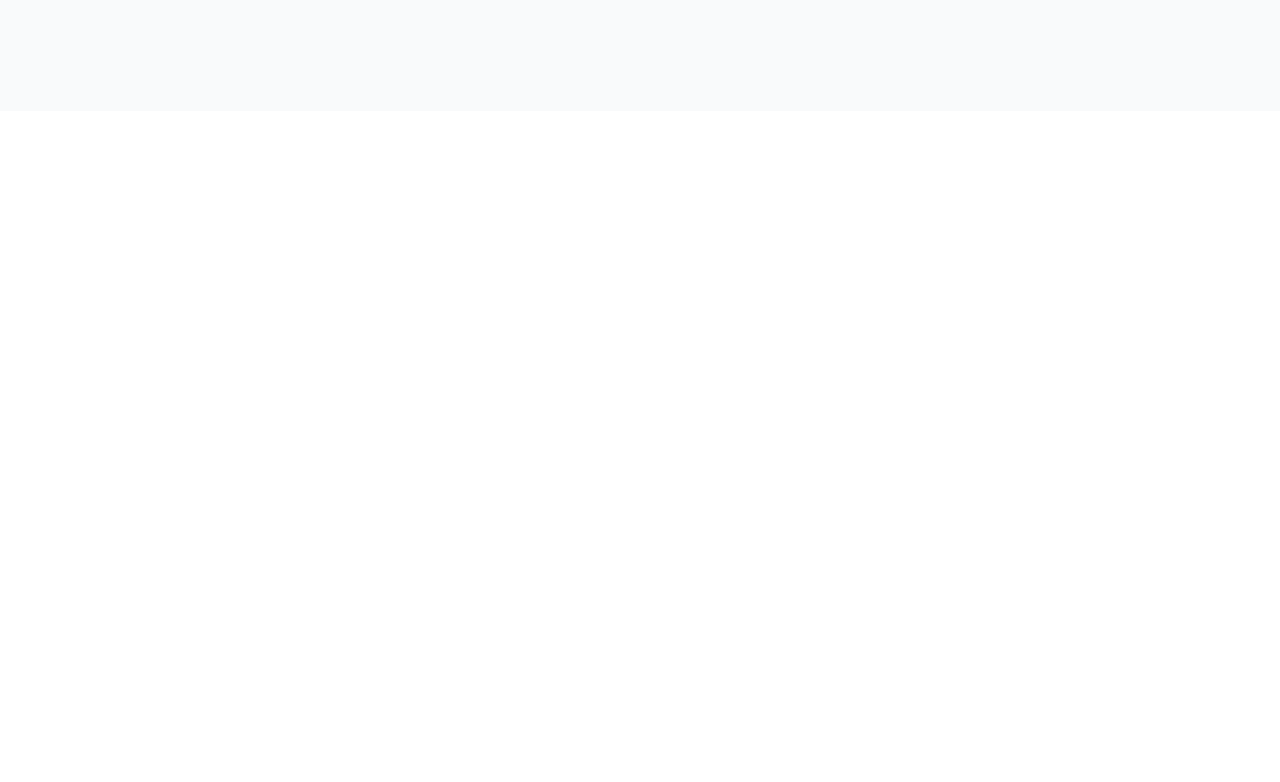
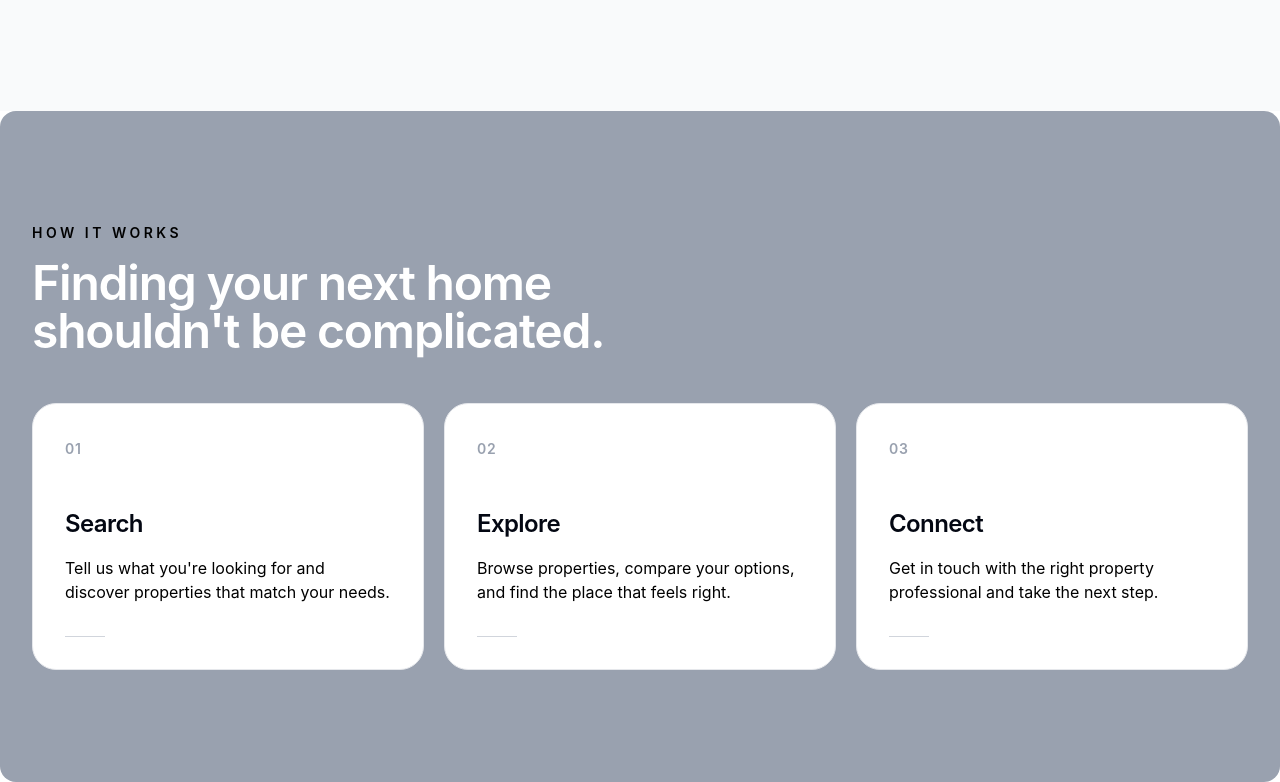
Before and after one commit to Jatinweb84/SPHERE---real-estate-frontend, a React (Vite) app: page / in a window 1280 px wide. Shown: the part 3185-3967 px from the top of the page. Before the commit the page ends 3296 px from the top, so only its background shows below. Built offline with nearby package versions, Linux system fonts and the light colour scheme.

Commit message:
how it work section added

```diff
--- a/src/App.jsx
+++ b/src/App.jsx
@@ -5,6 +5,8 @@ import { Routes, Route } from "react-router";
 import SmoothScroll from "./Components/SmoothScroll";
 import PropertyCategories from "./Components/PropertyCategory";
 import WhyChooseSphere from "./Components/WhyChooseSphere";
+import HowItWorks from "./Components/HowItWorks";
+
 function App() {
   return (
     <>
@@ -18,6 +20,7 @@ function App() {
       </main>
       <PropertyCategories />
       <WhyChooseSphere />
+      <HowItWorks />
     </>
   );
 }
--- /dev/null
+++ b/src/Components/HowItWorks.jsx
@@ -0,0 +1,30 @@
+import StepsCard from "./StepsCard";
+import steps from "../Data/steps";
+
+const HowItWorks = () => {
+  return (
+    <section className="bg-gray-400 px-6 py-20 rounded-2xl z-10 lg:px-8 lg:py-28">
+      <div className="mx-auto max-w-7xl">
+        {/* Header */}
+        <div className="max-w-2xl">
+          <p className="text-sm font-semibold uppercase tracking-[0.25em] text-black">
+            How It Works
+          </p>
+
+          <h2 className="mt-4 text-4xl font-semibold tracking-tight text-white sm:text-5xl">
+            Finding your next home shouldn't be complicated.
+          </h2>
+        </div>
+
+        {/* Benefits */}
+        <div className="mt-12 grid grid-cols-1 gap-5 md:grid-cols-3">
+          {steps.map((step) => (
+            <StepsCard key={step.id} step={step} />
+          ))}
+        </div>
+      </div>
+    </section>
+  );
+};
+
+export default HowItWorks;
--- /dev/null
+++ b/src/Components/StepsCard.jsx
@@ -0,0 +1,21 @@
+const StepsCard = ({ step }) => {
+  return (
+    <article className="group rounded-3xl border border-gray-200 bg-white p-7 transition-colors duration-300 hover:border-gray-300 sm:p-8">
+      <span className="text-sm font-semibold tracking-wider text-gray-400">
+        {step.number}
+      </span>
+
+      <h3 className="mt-12 text-2xl font-semibold tracking-tight text-gray-950">
+        {step.title}
+      </h3>
+
+      <p className="mt-4 text-sm leading-6 text-black sm:text-base">
+        {step.description}
+      </p>
+
+      <div className="mt-8 h-px w-10 bg-gray-300 transition-all duration-300 group-hover:w-16" />
+    </article>
+  );
+};
+
+export default StepsCard;
--- /dev/null
+++ b/src/Data/steps.js
@@ -0,0 +1,25 @@
+const steps = [
+  {
+    id: 1,
+    number: "01",
+    title: "Search",
+    description:
+      "Tell us what you're looking for and discover properties that match your needs.",
+  },
+  {
+    id: 2,
+    number: "02",
+    title: "Explore",
+    description:
+      "Browse properties, compare your options, and find the place that feels right.",
+  },
+  {
+    id: 3,
+    number: "03",
+    title: "Connect",
+    description:
+      "Get in touch with the right property professional and take the next step.",
+  },
+];
+
+export default steps;
```
